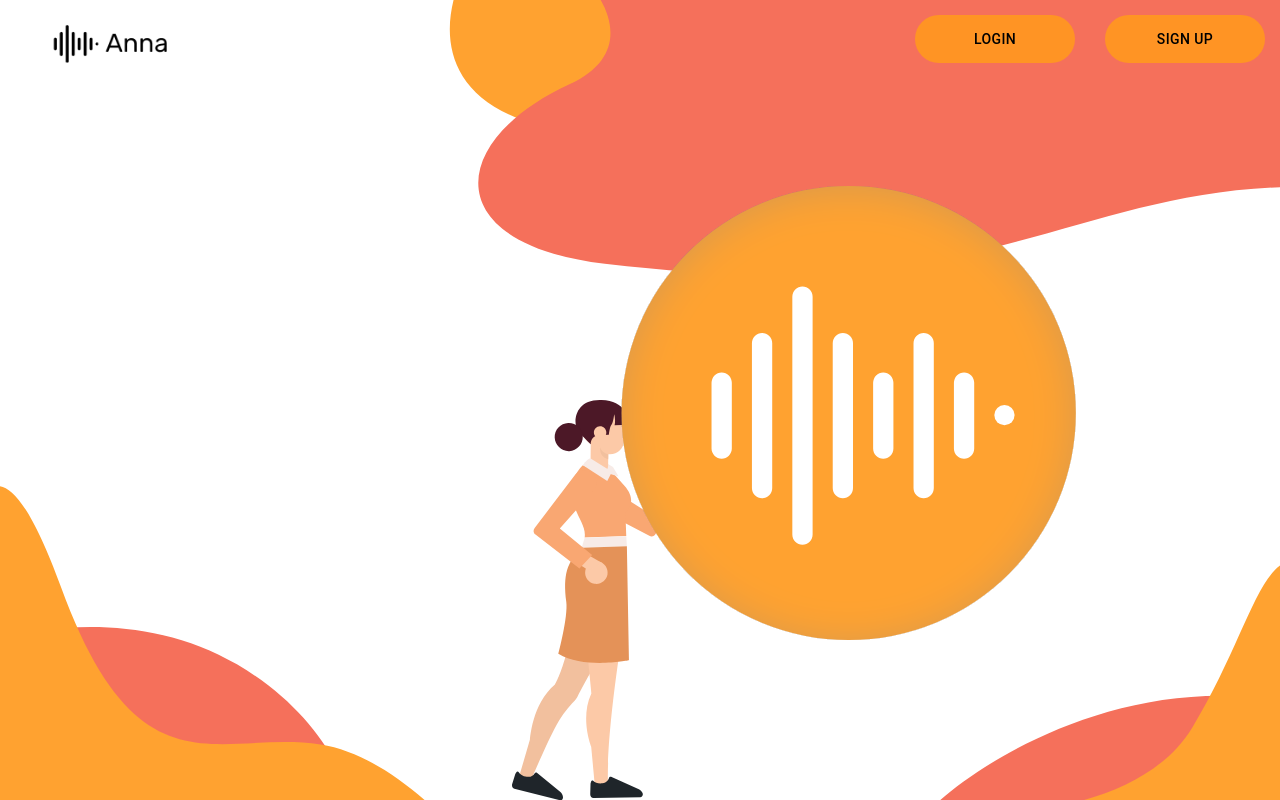
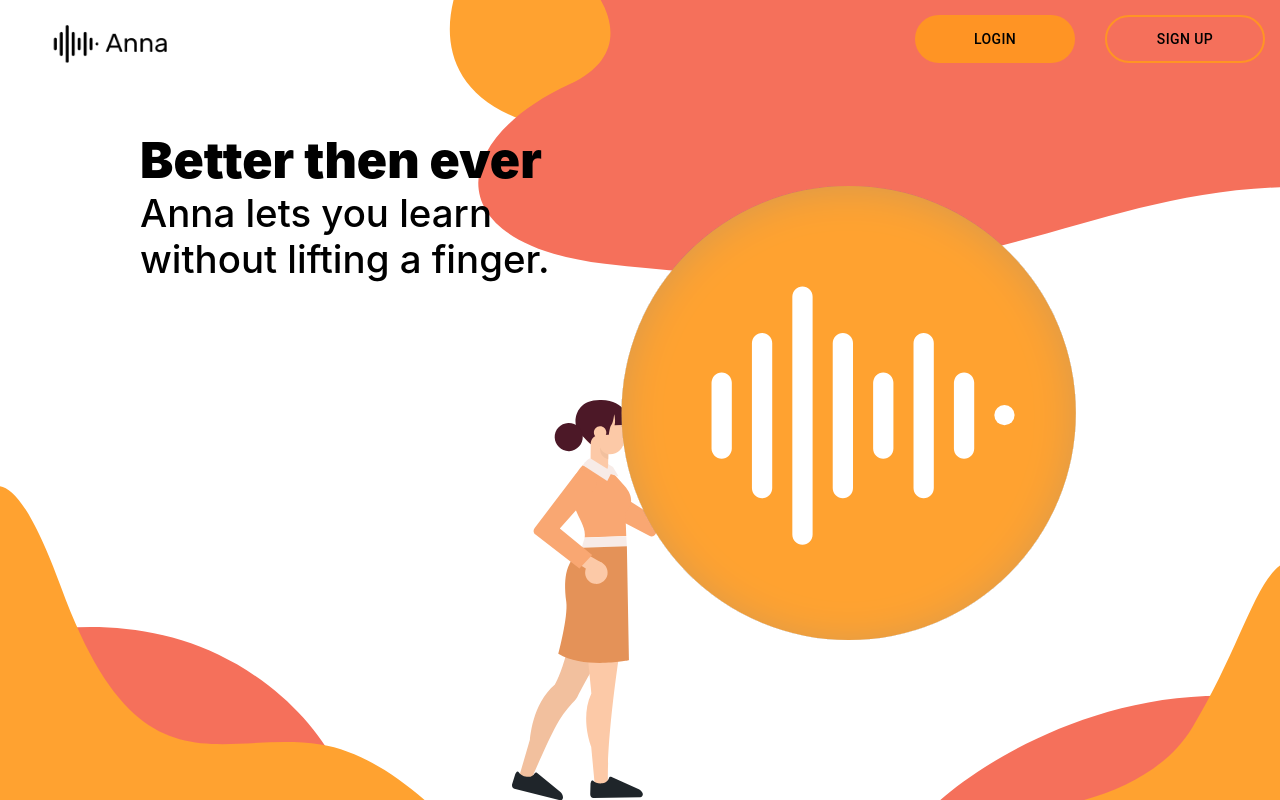
Before and after one commit to DorKachlon/translation, a React (Create React App) app in the folder client/: page / in a window 1280 px wide. Built offline with nearby package versions, Linux system fonts and the light colour scheme.

Commit message:
client style

```diff
--- a/client/src/components/navBar/index.js
+++ b/client/src/components/navBar/index.js
@@ -2,11 +2,12 @@ import React, { useState, useContext, useEffect } from "react";
 import Logout from "../Logout";
 import Tabs from "@material-ui/core/Tabs";
 import Tab from "@material-ui/core/Tab";
-import { MyTab } from "../../styledComponent";
+import { MyTab1, MyTab2 } from "../../styledComponent";
 import { NavLink, Link, useLocation } from "react-router-dom";
 import logo from "./logo.png";
 import "./style.css";
 import { Logged } from "../../context/LoggedIn";
+
 export default function NavBar() {
   const [value, setValue] = useState(null);
   const LoggedContext = useContext(Logged);
@@ -35,7 +36,7 @@ export default function NavBar() {
           <NavLink to="/" exact>
             <img className="navbar-logo" src={logo} alt="logo" border="0" />
           </NavLink>
-          <div style={{ position: "absolute", right: "0", zIndex: "999" }}>
+          <div className="navbar-controller">
             <Tabs
               value={value}
               onChange={handleChange}
@@ -55,8 +56,8 @@ export default function NavBar() {
             <img className="navbar-logo" src={logo} alt="logo" border="0" />
           </NavLink>
           <div style={{ position: "absolute", right: "0", zIndex: "999" }}>
-            <MyTab label="Login" component={Link} to="/login" />
-            <MyTab label="Sign Up" component={Link} to="/sign-up" />
+            <MyTab2 label="Login" component={Link} to="/login" />
+            <MyTab1 label="Sign Up" component={Link} to="/sign-up" />
           </div>
         </>
       )}
--- a/client/src/components/navBar/style.css
+++ b/client/src/components/navBar/style.css
@@ -5,3 +5,9 @@
   z-index: 999;
   left: 0;
 }
+.navbar-controller {
+  position: absolute;
+  right: 0;
+  z-index: 999;
+  display: flex;
+}
--- a/client/src/components/textToSpeech/Text2speech.js
+++ b/client/src/components/textToSpeech/Text2speech.js
@@ -18,6 +18,7 @@ export default function Text2speech({ startRecording, clientAudio, setSaidWord }
     (async () => {
       const { data } = await network.post("/api/v1/exercise");
       setServerAudio(data.audio);
+      console.log(data.audio);
     })();
   }, []);
 
--- a/client/src/pages/Landing/index.js
+++ b/client/src/pages/Landing/index.js
@@ -13,6 +13,11 @@ export default function Landing() {
       <img className="girl" src={Girl} />
       <img className="right-top" src={RightTop} />
       <img className="right-bottom" src={rightBottom} />
+      <div className="landing-paragraph">
+        <div className="landing-title-1">Better then ever</div>
+        <div className="landing-title-2">Anna lets you learn</div>
+        <div className="landing-title-3">without lifting a finger.</div>
+      </div>
     </div>
   );
 }
--- a/client/src/pages/Landing/style.css
+++ b/client/src/pages/Landing/style.css
@@ -2,6 +2,8 @@
   background-color: white;
   height: 100vh;
   width: 100vw;
+  min-width: 300px;
+  min-height: 500px;
 }
 .left-bottom {
   position: absolute;
@@ -32,3 +34,14 @@
   height: 30vh;
   min-height: 170px;
 }
+.landing-paragraph {
+  position: absolute;
+  top: clamp(130px, 10vh, 250px);
+  left: 140px;
+  font-size: clamp(30px, 3vw, 50px);
+  font-weight: 500;
+}
+.landing-title-1 {
+  font-weight: 900;
+  font-size: clamp(30px, 4vw, 50px);
+}
--- a/client/src/styledComponent/index.js
+++ b/client/src/styledComponent/index.js
@@ -19,7 +19,14 @@ export const MyButton = styled(Button)`
   width: 100%;
 `;
 
-export const MyTab = styled(Tab)`
+export const MyTab1 = styled(Tab)`
+  background-color: transparent !important;
+  border: 2px solid var(--orange-color) !important;
+  opacity: 1 !important;
+  border-radius: 50px !important;
+  margin: 15px !important;
+`;
+export const MyTab2 = styled(Tab)`
   background-color: var(--orange-color) !important;
   opacity: 1 !important;
   border-radius: 50px !important;
```
Also changed, not shown: 1 other file (tests, documents, lock files or other folders).
